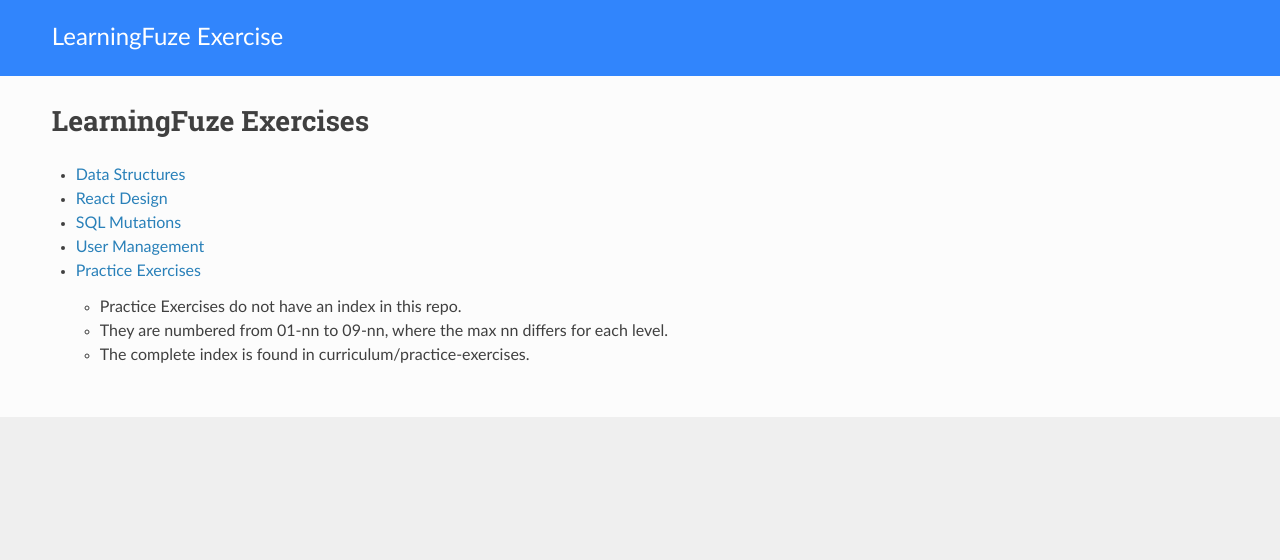
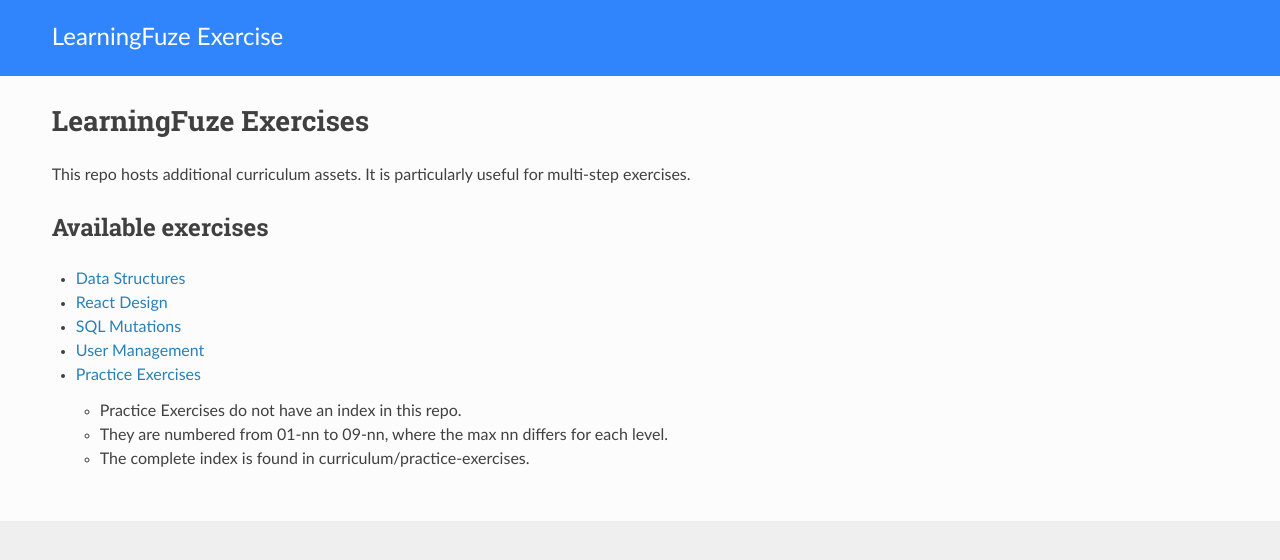
Before and after one commit to RobertGardner/teach-exercise-assets, an MkDocs documentation site: the page built from docs/index.md, in a window 1280 px wide. Shown: the top 560 px of the page. Built offline with MkDocs 1.6.1, drawn with Linux system fonts in a browser that asks for light colours; nearby versions of some CDN libraries.

```diff
--- a/docs/index.md
+++ b/docs/index.md
@@ -1,4 +1,8 @@
 # LearningFuze Exercises
+
+This repo hosts additional curriculum assets. It is particularly useful for multi-step exercises.
+
+## Available exercises
 
 - [Data Structures](data-structures/index.md)
 - [React Design](react-design/index.md)
```
Also changed, not shown: README.md (+2 -0 lines).
